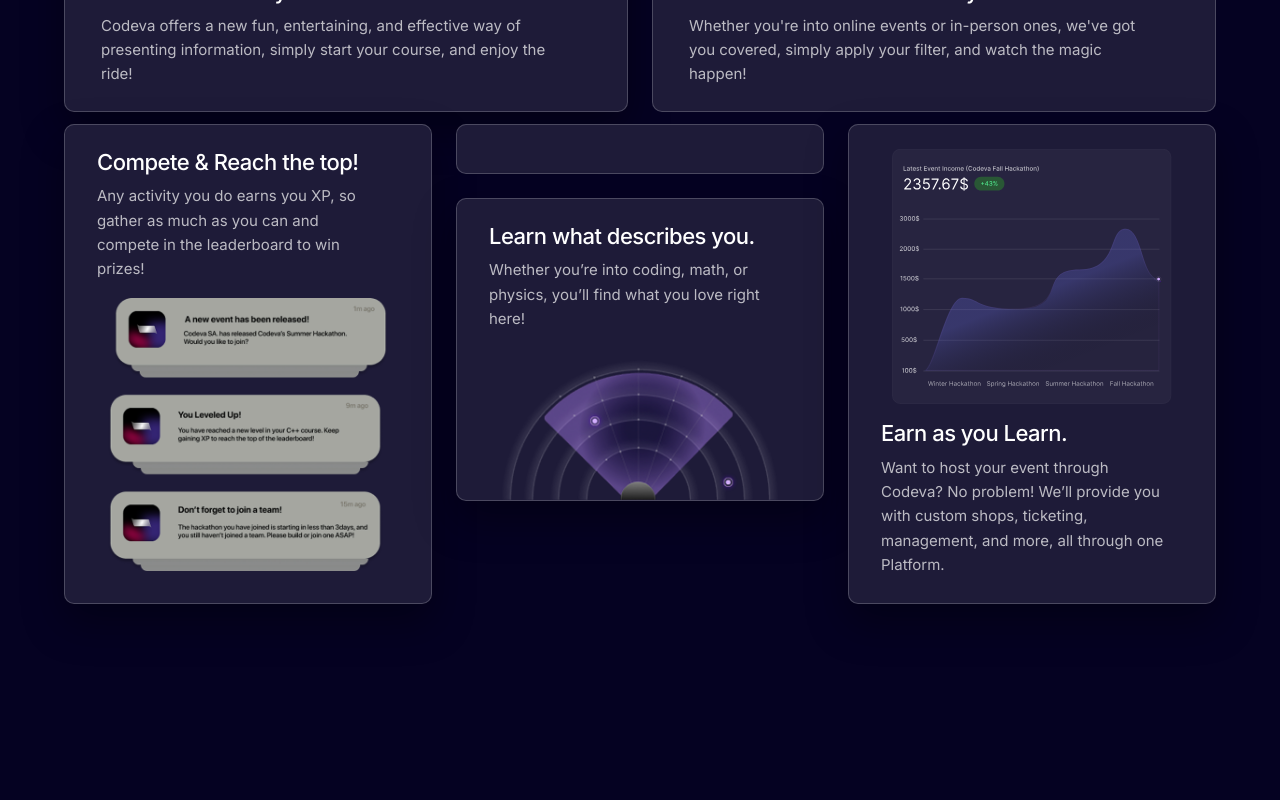
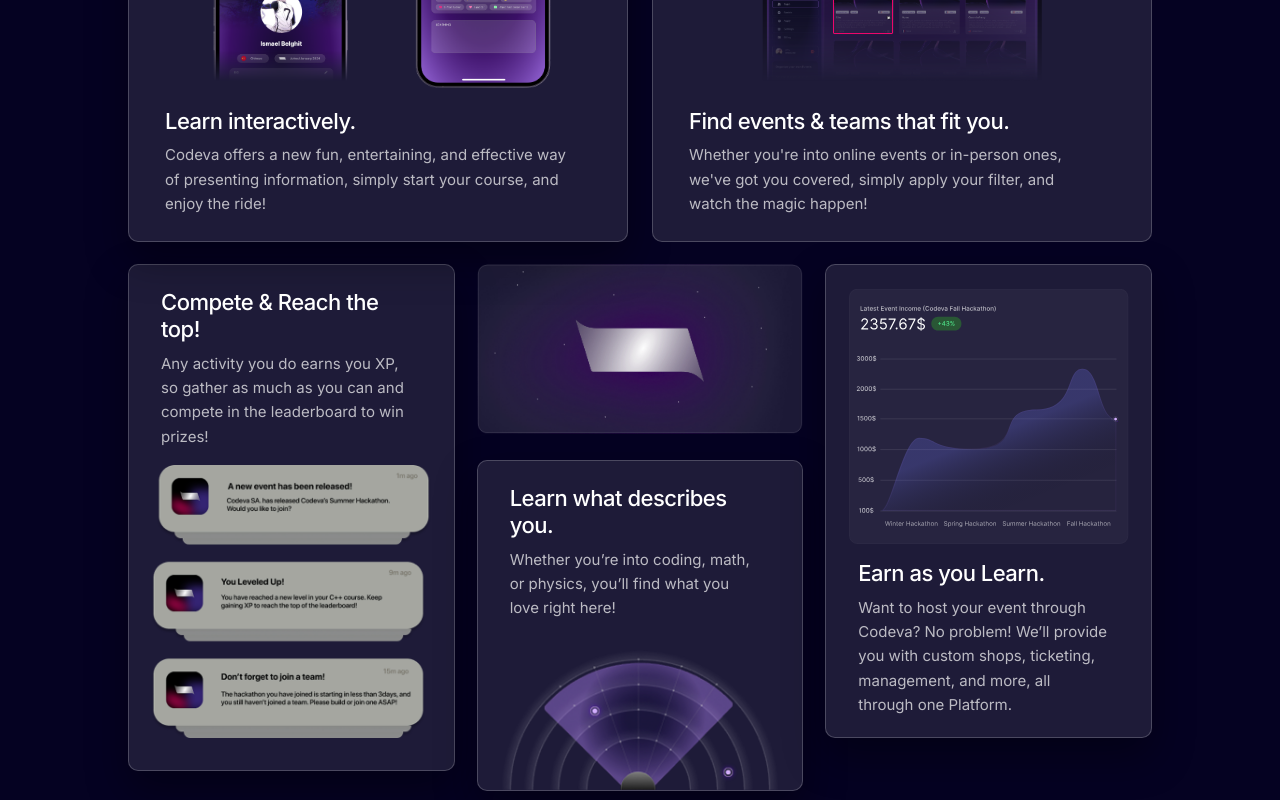
Before and after one commit to SwapnilDass/educodeva-renameFiles, a React (Vite) app: page / in a window 1280 px wide. Shown: the part 1400-2200 px from the top of the page. Built offline with nearby package versions, Linux system fonts and the light colour scheme.

Commit message:
Add branding image and refactor Learning section layout

```diff
--- a/src/components/pages/landing/section-1/Branding.tsx
+++ b/src/components/pages/landing/section-1/Branding.tsx
@@ -1,6 +1,9 @@
 export default function Branding() {
   return (
-    <div className="bg-[#1E1B38] border border-white/20 rounded-[10px] p-6">
-    </div>
+    <img
+      src="/landing/branding.png"
+      alt="Codeva branding"
+      className="max-w-full"
+    />
   );
 }
--- a/src/components/pages/landing/section-1/Learning.tsx
+++ b/src/components/pages/landing/section-1/Learning.tsx
@@ -9,7 +9,8 @@ import MapIcon from "./MapIcon";
 
 export default function Learning() {
   return (
-    <section className="font-inter bg-[#050222] px-4 pb-10 pt-5 md:px-8 lg:px-12 xl:px-[64px] 2xl:px-[80px]">
+    <section className="flex flex-col items-center justify-center bg-[#050222] py-40">
+      <div className="h-[85%] w-[80%]">
         <SectionHeader
           badgeIcon={<MapIcon />}
           title="Learn new skills"
@@ -17,22 +18,19 @@ export default function Learning() {
           description="A new way to gather, expand, and put to practice your skills"
         />
 
-      {/* Feature 1 & 2 */}
+        <div className="space-y-[1.375rem]">
           <div className="mt-0 grid grid-cols-1 gap-4 md:mt-0 md:grid-cols-2 md:gap-5 lg:gap-6">
             <Feature1 />
             <Feature2 />
           </div>
 
-      {/* Feature 3, Branding + Feature 4, Feature 5 */}
-      <div className="mt-2 grid grid-cols-1 gap-4 md:mt-3 md:grid-cols-3 md:gap-5 lg:gap-6">
+          <div className="columns-1 gap-x-[1.375rem] space-y-[1.625rem] md:columns-2 lg:columns-3">
             <Feature3 />
-
-        <div className="flex flex-col gap-4 md:gap-5 lg:gap-6">
             <Branding />
             <Feature4 />
+            <Feature5 />
           </div>
-
-        <Feature5 />
+        </div>
       </div>
     </section>
   );
```
Also changed, not shown: public/landing/branding.png (added). Lines whose indentation alone changed are shown as unchanged.
